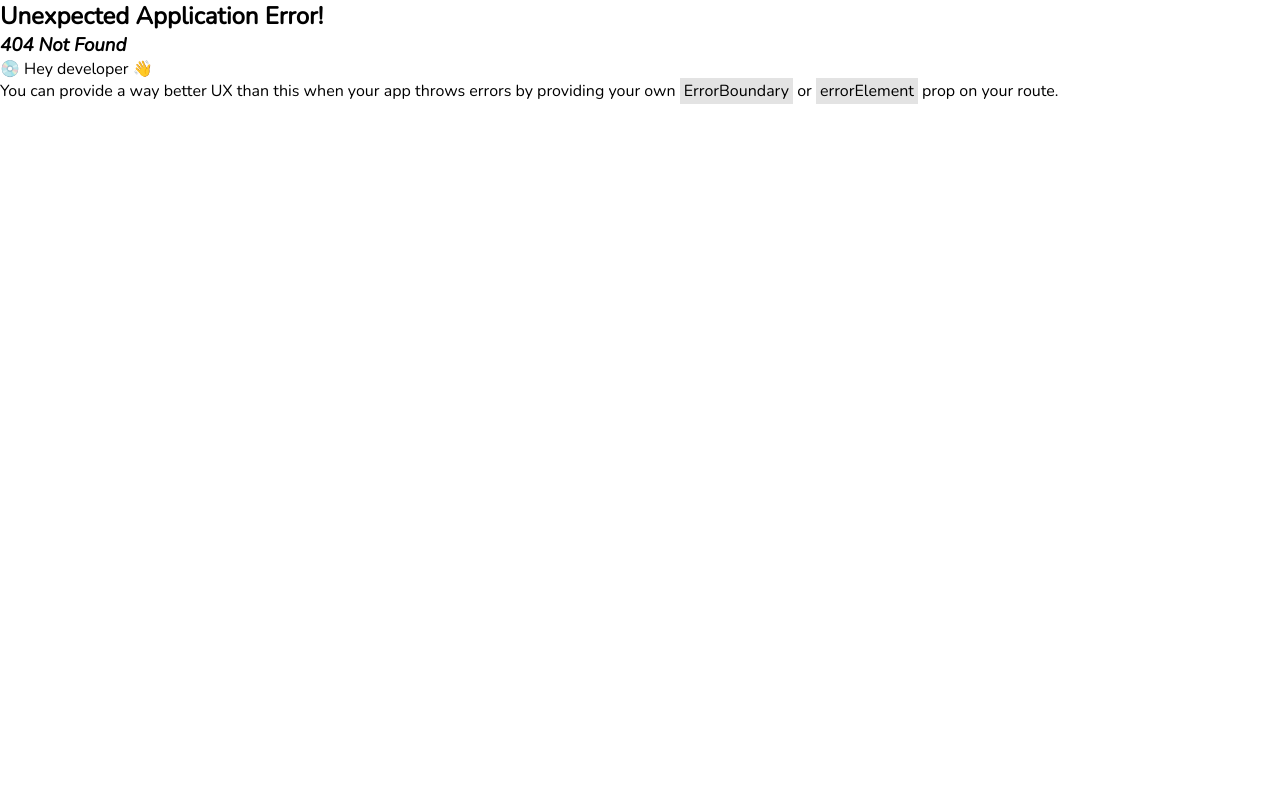
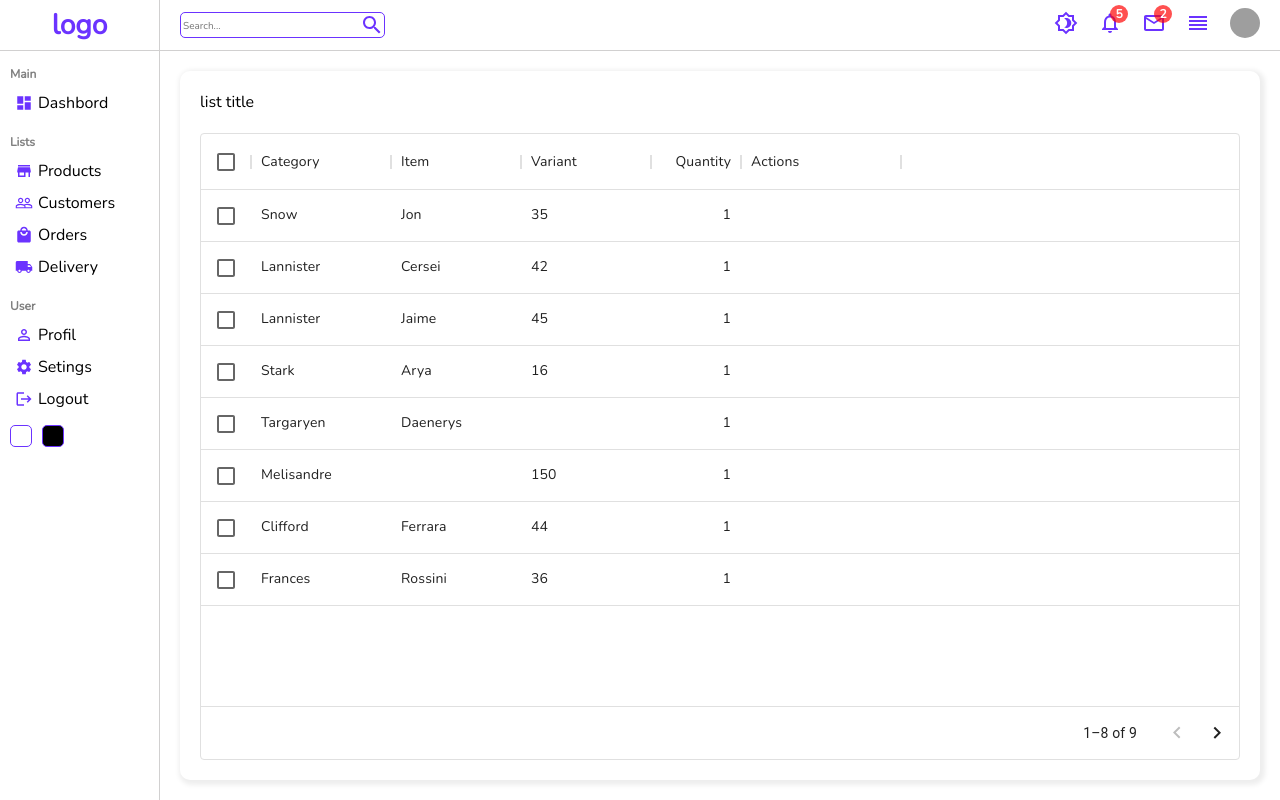
Before and after one commit to PaccoHiro/nfsFe, a React (Vite) app in the folder nfsFe/: page /products in a window 1280 px wide. Before the commit this address had no page. Built offline with nearby package versions, Linux system fonts and the light colour scheme; grey boxes are pictures that could not be loaded.

Commit message:
start products list page

```diff
--- a/nfsFe/package.json
+++ b/nfsFe/package.json
@@ -13,6 +13,7 @@
     "@emotion/styled": "^11.10.5",
     "@mui/icons-material": "^5.11.0",
     "@mui/material": "^5.11.1",
+    "@mui/x-data-grid": "^5.17.17",
     "match-sorter": "^6.3.1",
     "react": "^18.2.0",
     "react-circular-progressbar": "^2.1.0",
--- a/nfsFe/src/components/chart/chart.scss
+++ b/nfsFe/src/components/chart/chart.scss
@@ -1,7 +1,7 @@
 .chart {
   flex: 5;
-  min-width: 500px;
-  min-height: 400px;
+  min-width: 400px;
+  min-height: 360px;
   width: 100%;
   height: 100%;
   //   display: flex;
--- /dev/null
+++ b/nfsFe/src/components/datatable/Datatable.jsx
@@ -0,0 +1,59 @@
+import "./datatable.scss";
+import { DataGrid } from "@mui/x-data-grid";
+
+const Datatable = () => {
+  const columns = [
+    { field: "category", headerName: "Category", width: 140 },
+    { field: "item", headerName: "Item", width: 130 },
+    { field: "variant", headerName: "Variant", width: 130 },
+    {
+      field: "quantity",
+      headerName: "Quantity",
+      type: "number",
+      width: 90,
+    },
+    {
+      field: "actions",
+      headerName: "Actions",
+      description: "This column has a value getter and is not sortable.",
+      sortable: false,
+      width: 160,
+      valueGetter: (params) => {
+        // `${params.row.firstName || ""} ${params.row.lastName || ""}`
+      },
+    },
+  ];
+
+  const rows = [
+    { id: 1, category: "Snow", item: "Jon", variant: 35, quantity: 1 },
+    { id: 2, category: "Lannister", item: "Cersei", variant: 42, quantity: 1 },
+    { id: 3, category: "Lannister", item: "Jaime", variant: 45, quantity: 1 },
+    { id: 4, category: "Stark", item: "Arya", variant: 16, quantity: 1 },
+    {
+      id: 5,
+      category: "Targaryen",
+      item: "Daenerys",
+      variant: null,
+      quantity: 1,
+    },
+    { id: 6, category: "Melisandre", item: null, variant: 150, quantity: 1 },
+    { id: 7, category: "Clifford", item: "Ferrara", variant: 44, quantity: 1 },
+    { id: 8, category: "Frances", item: "Rossini", variant: 36, quantity: 1 },
+    { id: 9, category: "Roxie", item: "Harvey", variant: 65, quantity: 1 },
+  ];
+  return (
+    <div className="datatable">
+      <div className="title">list title</div>
+      <div className="gridcontainer">
+        <DataGrid
+          rows={rows}
+          columns={columns}
+          pageSize={8}
+          rowsPerPageOptions={[8]}
+          checkboxSelection
+        />
+      </div>
+    </div>
+  );
+};
+export default Datatable;
--- /dev/null
+++ b/nfsFe/src/components/datatable/datatable.scss
@@ -0,0 +1,17 @@
+.datatable {
+  flex: 1;
+  display: flex;
+  flex-direction: column;
+  gap: 20px;
+  padding: 20px;
+  border-radius: 10px;
+  box-shadow: 2px 2px 5px 3px rgba(0, 0, 0, 0.07);
+  -webkit-box-shadow: 2px 2px 5px 3px rgba(0, 0, 0, 0.07);
+  -moz-box-shadow: 2px 2px 5px 3px rgba(0, 0, 0, 0.07);
+  // .title {
+  // flex: 1;
+  // }
+  .gridcontainer {
+    flex: 1;
+  }
+}
--- a/nfsFe/src/components/featured/featured.scss
+++ b/nfsFe/src/components/featured/featured.scss
@@ -1,6 +1,8 @@
 .featured {
   flex: 2;
-  min-width: 400px;
+  min-width: 350px;
+  min-height: 360px;
+
   // width: 100%;
   display: flex;
   flex-direction: column;
--- a/nfsFe/src/components/widget/widget.scss
+++ b/nfsFe/src/components/widget/widget.scss
@@ -1,6 +1,6 @@
 .widget {
   // max-width: 330px;
-  min-width: 300px;
+  min-width: 240px;
   flex: 1;
   display: flex;
   align-items: center;
--- a/nfsFe/src/layout/layout.scss
+++ b/nfsFe/src/layout/layout.scss
@@ -19,5 +19,10 @@
       border-bottom: 0.5px solid rgba(194, 193, 193, 0.747);
       //   background-color: papayawhip;
     }
+    .container {
+      width: 100%;
+      height: calc(100% - 50.8px);
+      display: flex;
+    }
   }
 }
--- a/nfsFe/src/pages/dashboard/dashboard.scss
+++ b/nfsFe/src/pages/dashboard/dashboard.scss
@@ -1,4 +1,5 @@
 .dashboard {
+  flex: 1;
   padding: 20px;
 
   .widgets {
--- /dev/null
+++ b/nfsFe/src/pages/products/Products.jsx
@@ -0,0 +1,11 @@
+import Datatable from "../../components/datatable/Datatable";
+import "./products.scss";
+
+const Products = () => {
+  return (
+    <div className="products">
+      <Datatable />
+    </div>
+  );
+};
+export default Products;
--- /dev/null
+++ b/nfsFe/src/pages/products/products.scss
@@ -0,0 +1,6 @@
+.products {
+  flex: 1;
+  display: flex;
+
+  padding: 20px;
+}
--- a/nfsFe/src/pages/router.jsx
+++ b/nfsFe/src/pages/router.jsx
@@ -6,12 +6,14 @@ import {
 import App from "../App";
 import Layout from "../layout/Layout";
 import Dashboard from "./dashboard/Dashboard";
+import Products from "./products/Products";
 
 const Root = createRoutesFromElements(
   <>
     <Route element={<Layout />}>
       <Route path="/">
         <Route index element={<Dashboard />} />
+        <Route path="products" element={<Products />} />
       </Route>
     </Route>
   </>
--- a/nfsFe/vite.config.js
+++ b/nfsFe/vite.config.js
@@ -5,6 +5,6 @@ import react from "@vitejs/plugin-react";
 export default defineConfig({
   plugins: [react()],
   server: {
-    port: 3000,
+    port: 4000,
   },
 });
```
Also changed, not shown: 1 other file (tests, documents, lock files or other folders).
